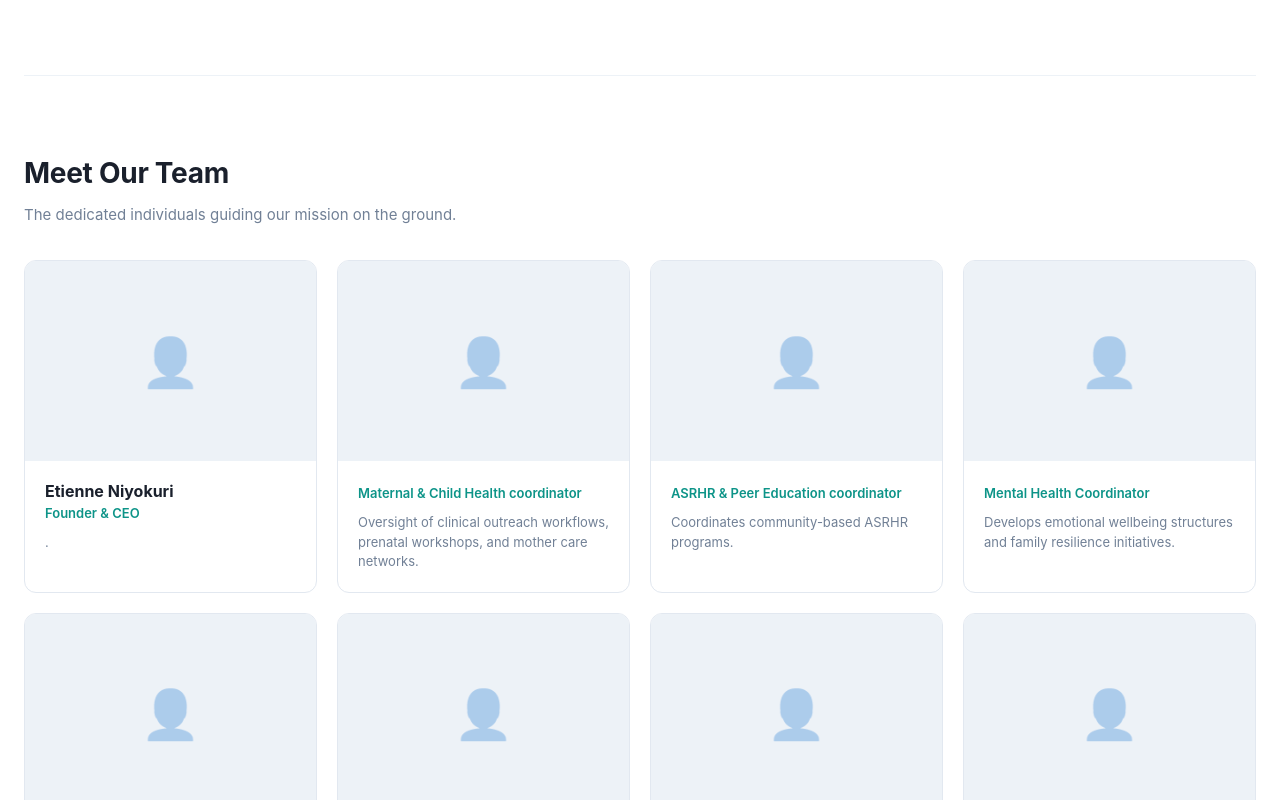
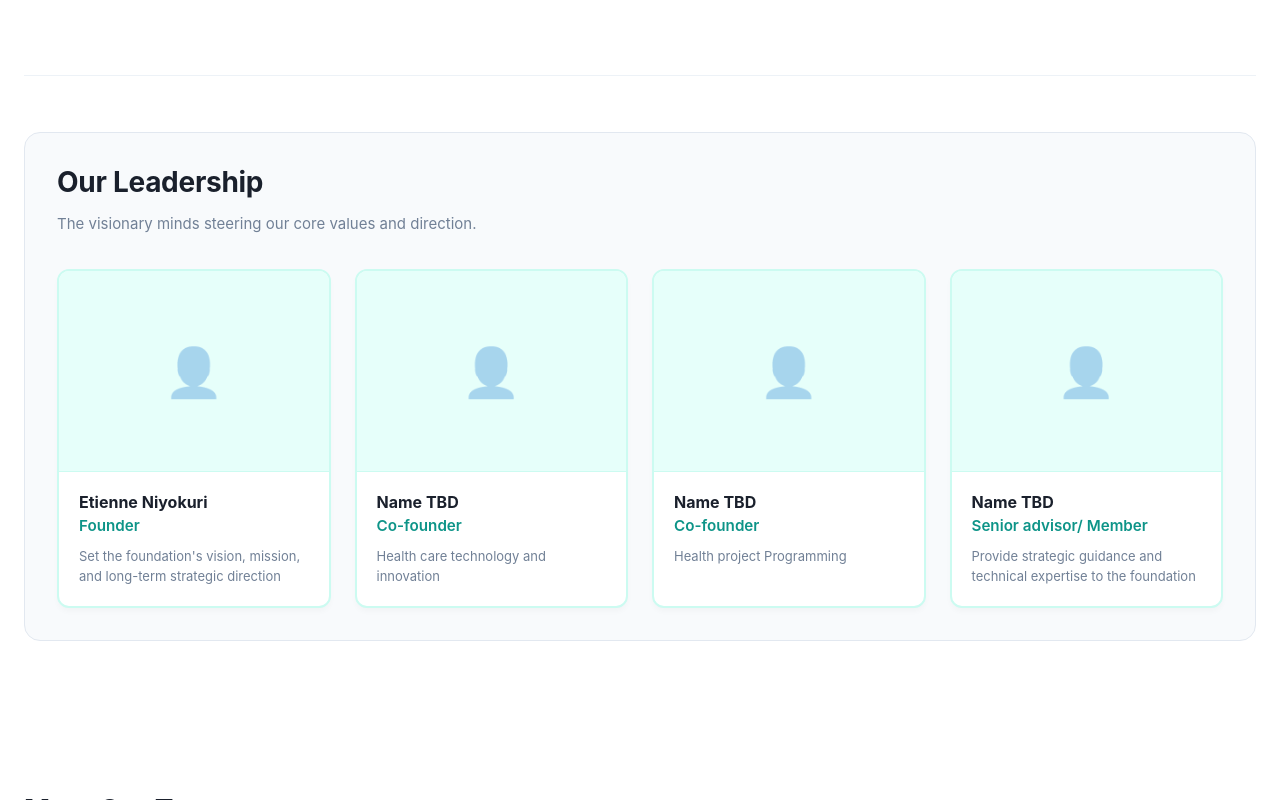
Before and after one commit to stevemichaelfoundation-sys/steve_foundation, a Next.js app: page /about-us in a window 1280 px wide. Shown: the part 520-1320 px from the top of the page. Built offline with nearby package versions, Linux system fonts and the light colour scheme.

Commit message:
Added leadership team

```diff
--- a/app/about-us/about-us.css
+++ b/app/about-us/about-us.css
@@ -108,7 +108,6 @@
   background: linear-gradient(180deg, #f0fdfa 0%, #ffffff 100%);
 }
 
-/* Fixed invalid background-opacity statement by integrating opacity directly into an rgba fallback mix */
 .cardAmberBg {
   background: linear-gradient(180deg, rgba(254, 243, 199, 0.4) 0%, #ffffff 100%);
 }
@@ -226,3 +225,43 @@
   color: #718096;
   margin: 0;
 }
+
+
+.leadershipSection {
+  margin-top: 3.5rem;
+  margin-bottom: 4.5rem;
+  padding: 2rem;
+  background-color: #f8fafc;
+  border-radius: 16px;
+  border: 1px solid #e2e8f0;
+}
+
+.leadershipGrid {
+  display: grid;
+  grid-template-columns: repeat(auto-fill, minmax(240px, 1fr));
+  gap: 24px;
+  margin-top: 2rem;
+}
+
+.leadershipCard {
+  border: 2px solid #ccfbf1 !important;
+  background-color: #ffffff !important;
+  box-shadow: 0 4px 6px -1px rgba(0, 0, 0, 0.03);
+  transition: transform 0.2s ease, border-color 0.2s ease;
+}
+
+.leadershipCard:hover {
+  transform: translateY(-4px);
+  border-color: #0d9488 !important;
+}
+
+.leadershipImagePin {
+  background-color: #e6fffa !important;
+  border-bottom: 1px solid #ccfbf1;
+}
+
+.leadershipCard .memberTitlePosition {
+  color: #0d9488 !important;
+  font-weight: 600;
+  font-size: 0.95rem;
+}
--- a/app/about-us/page.js
+++ b/app/about-us/page.js
@@ -5,15 +5,41 @@ import { useParams } from 'next/navigation';
 import "./about-us.css";
 
 export default function AboutPage() {
-  // Hook to detect which tab folder path the user is visiting
   const params = useParams();
   const currentTab = params?.tab;
 
+  const our_leadership = [
+    {
+      name: "Etienne Niyokuri",
+      position: "Founder",
+      description: "Set the foundation's vision, mission, and long-term strategic direction",
+      imgPlaceholder: "👤",
+    },
+    {
+      name: "",
+      position: "Co-founder",
+      description: "Health care technology and innovation",
+      imgPlaceholder: "👤",
+    },
+    {
+      name: "",
+      position: "Co-founder",
+      description: "Health project Programming",
+      imgPlaceholder: "👤",
+    },
+    {
+      name: "",
+      position: "Senior advisor/ Member",
+      description: "Provide strategic guidance and technical expertise to the foundation",
+      imgPlaceholder: "👤",
+    },
+  ];
+
   const teamMembers = [
     {
-      name: "Etienne Niyokuri",
-      position: "Founder & CEO",
-      description: ".",
+      name: "",
+      position: "Executive Director/ Program lead",
+      description: "Provide overall strategic and operational leadership across all Foundation programs (MCH, Mental Health, ASRHR, Child Education  and Developmental skills ",
       imgPlaceholder: "👤",
     },
     {
@@ -60,7 +86,7 @@ export default function AboutPage() {
     },
   ];
 
-  return (
+    return (
     <div className="aboutPageWrapper">
 
       {/* --- ABOUT US TAB CONTENT --- */}
@@ -83,18 +109,42 @@ export default function AboutPage() {
             </div>
           </section>
 
+          {/* --- NEWLY ADDED: OUR LEADERSHIP SECTION --- */}
+          <section className="teamSection leadershipSection">
+            <h2 className="sectionMainHeader">Our Leadership</h2>
+            <p className="sectionSubtitle">The visionary minds steering our core values and direction.</p>
+
+            <div className="teamGrid leadershipGrid">
+              {our_leadership.map((member, index) => (
+                <div key={`lead-${index}`} className="teamCard leadershipCard">
+                  <div className="imagePlaceholderBox leadershipImagePin">
+                    <span className="avatarSymbol">{member.imgPlaceholder}</span>
+                  </div>
+                  <div className="teamInfoDetails">
+                    <h3 className="memberName">{member.name || "Name TBD"}</h3>
+                    <span className="memberTitlePosition">{member.position}</span>
+                    {member.description && (
+                      <p className="memberShortDescription">{member.description}</p>
+                    )}
+                  </div>
+                </div>
+              ))}
+            </div>
+          </section>
+
+          {/* --- GENERAL TEAM SECTION --- */}
           <section className="teamSection">
             <h2 className="sectionMainHeader">Meet Our Team</h2>
             <p className="sectionSubtitle">The dedicated individuals guiding our mission on the ground.</p>
 
             <div className="teamGrid">
               {teamMembers.map((member, index) => (
-                <div key={index} className="teamCard">
+                <div key={`team-${index}`} className="teamCard">
                   <div className="imagePlaceholderBox">
                     <span className="avatarSymbol">{member.imgPlaceholder}</span>
                   </div>
                   <div className="teamInfoDetails">
-                    <h3 className="memberName">{member.name}</h3>
+                    <h3 className="memberName">{member.name || "Name TBD"}</h3>
                     <span className="memberTitlePosition">{member.position}</span>
                     <p className="memberShortDescription">{member.description}</p>
                   </div>
```
